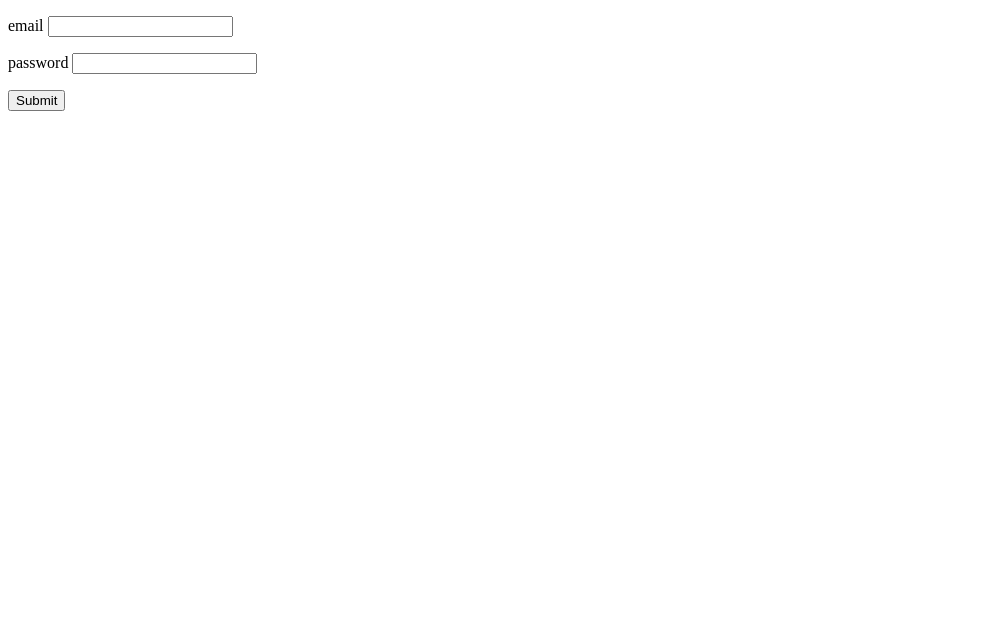
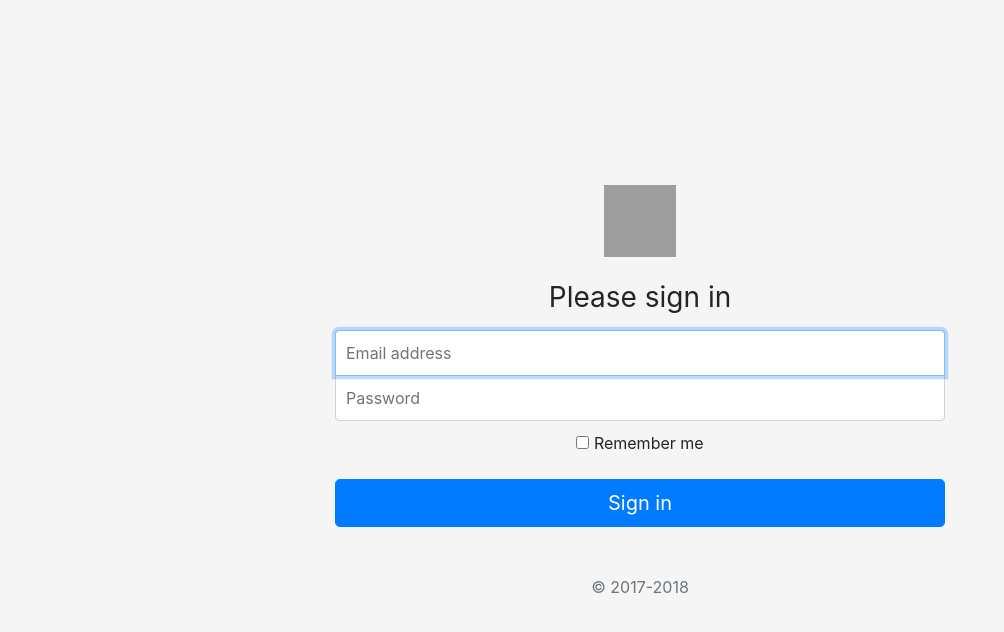
Before and after one commit to lacikerekes93/ticket-store-dbdemo, a Flask app: page /signin in a window 1280 px wide. Shown: the top 632 px of the page, without its empty margins (0-1004 px from the left). Run offline with Flask 2, Linux system fonts and the light colour scheme; some libraries are stand-ins or nearby versions; grey boxes are pictures that could not be loaded.

Commit message:
design signin page

```diff
--- /dev/null
+++ b/static/signin.css
@@ -0,0 +1,51 @@
+html,
+body {
+  height: 100%;
+}
+
+body {
+  display: -ms-flexbox;
+  display: -webkit-box;
+  display: flex;
+  -ms-flex-align: center;
+  -ms-flex-pack: center;
+  -webkit-box-align: center;
+  align-items: center;
+  -webkit-box-pack: center;
+  justify-content: center;
+  padding-top: 40px;
+  padding-bottom: 40px;
+  background-color: #f5f5f5;
+}
+
+
+
+.form-signin {
+  width: 100%;
+  max-width: 50%;
+  padding: 15px;
+  margin: 0 auto;
+}
+.form-signin .checkbox {
+  font-weight: 400;
+}
+.form-signin .form-control {
+  position: relative;
+  box-sizing: border-box;
+  height: auto;
+  padding: 10px;
+  font-size: 16px;
+}
+.form-signin .form-control:focus {
+  z-index: 2;
+}
+.form-signin input[type="email"] {
+  margin-bottom: -1px;
+  border-bottom-right-radius: 0;
+  border-bottom-left-radius: 0;
+}
+.form-signin input[type="password"] {
+  margin-bottom: 10px;
+  border-top-left-radius: 0;
+  border-top-right-radius: 0;
+}
--- a/templates/signin.html
+++ b/templates/signin.html
@@ -1,16 +1,46 @@
-<!DOCTYPE html>
+<!doctype html>
 <html lang="en">
 <head>
-    <meta charset="UTF-8">
-    <title>Title</title>
-</head>
-<body>
+    <!-- Required meta tags -->
+    <meta charset="utf-8">
+    <meta name="viewport" content="width=device-width, initial-scale=1, shrink-to-fit=no">
 
-<form action="/login" method = "POST">
-   <p>email <input type = "email" name = "email" /></p>
-   <p>password <input type = "password" name = "password" /></p>
-   <p><input type = "submit" value = "Submit" /></p>
-</form>
+    <!-- Bootstrap CSS -->
+    <link rel="stylesheet" href="https://cdn.jsdelivr.net/npm/bootstrap@4.3.1/dist/css/bootstrap.min.css"
+          integrity="sha384-ggOyR0iXCbMQv3Xipma34MD+dH/1fQ784/j6cY/iJTQUOhcWr7x9JvoRxT2MZw1T" crossorigin="anonymous">
 
+    <title>Home</title>
+   <!-- Custom styles for this template -->
+    <link rel="stylesheet" href="{{ url_for('static', filename='signin.css') }}">
+  </head>
+
+  <body class="text-center">
+    <form class="form-signin" action="/login" method = "POST">
+      <img class="mb-4" src="https://getbootstrap.com/docs/4.0/assets/brand/bootstrap-solid.svg" alt="" width="72" height="72">
+      <h1 class="h3 mb-3 font-weight-normal">Please sign in</h1>
+      <label for="inputEmail" class="sr-only">Email address</label>
+      <input type="email" id="inputEmail" class="form-control" placeholder="Email address" name="email"required autofocus>
+      <label for="inputPassword" class="sr-only">Password</label>
+      <input type="password" id="inputPassword" class="form-control" placeholder="Password" name="password">
+      <div class="checkbox mb-3">
+        <label>
+          <input type="checkbox" value="remember-me"> Remember me
+        </label>
+      </div>
+      <button class="btn btn-lg btn-primary btn-block" type="submit">Sign in</button>
+      <p class="mt-5 mb-3 text-muted">&copy; 2017-2018</p>
+    </form>
+
+<!-- Optional JavaScript -->
+<!-- jQuery first, then Popper.js, then Bootstrap JS -->
+<script src="https://code.jquery.com/jquery-3.3.1.slim.min.js"
+        integrity="sha384-q8i/X+965DzO0rT7abK41JStQIAqVgRVzpbzo5smXKp4YfRvH+8abtTE1Pi6jizo"
+        crossorigin="anonymous"></script>
+<script src="https://cdn.jsdelivr.net/npm/popper.js@1.14.7/dist/umd/popper.min.js"
+        integrity="sha384-UO2eT0CpHqdSJQ6hJty5KVphtPhzWj9WO1clHTMGa3JDZwrnQq4sF86dIHNDz0W1"
+        crossorigin="anonymous"></script>
+<script src="https://cdn.jsdelivr.net/npm/bootstrap@4.3.1/dist/js/bootstrap.min.js"
+        integrity="sha384-JjSmVgyd0p3pXB1rRibZUAYoIIy6OrQ6VrjIEaFf/nJGzIxFDsf4x0xIM+B07jRM"
+        crossorigin="anonymous"></script>
 </body>
 </html>
```
